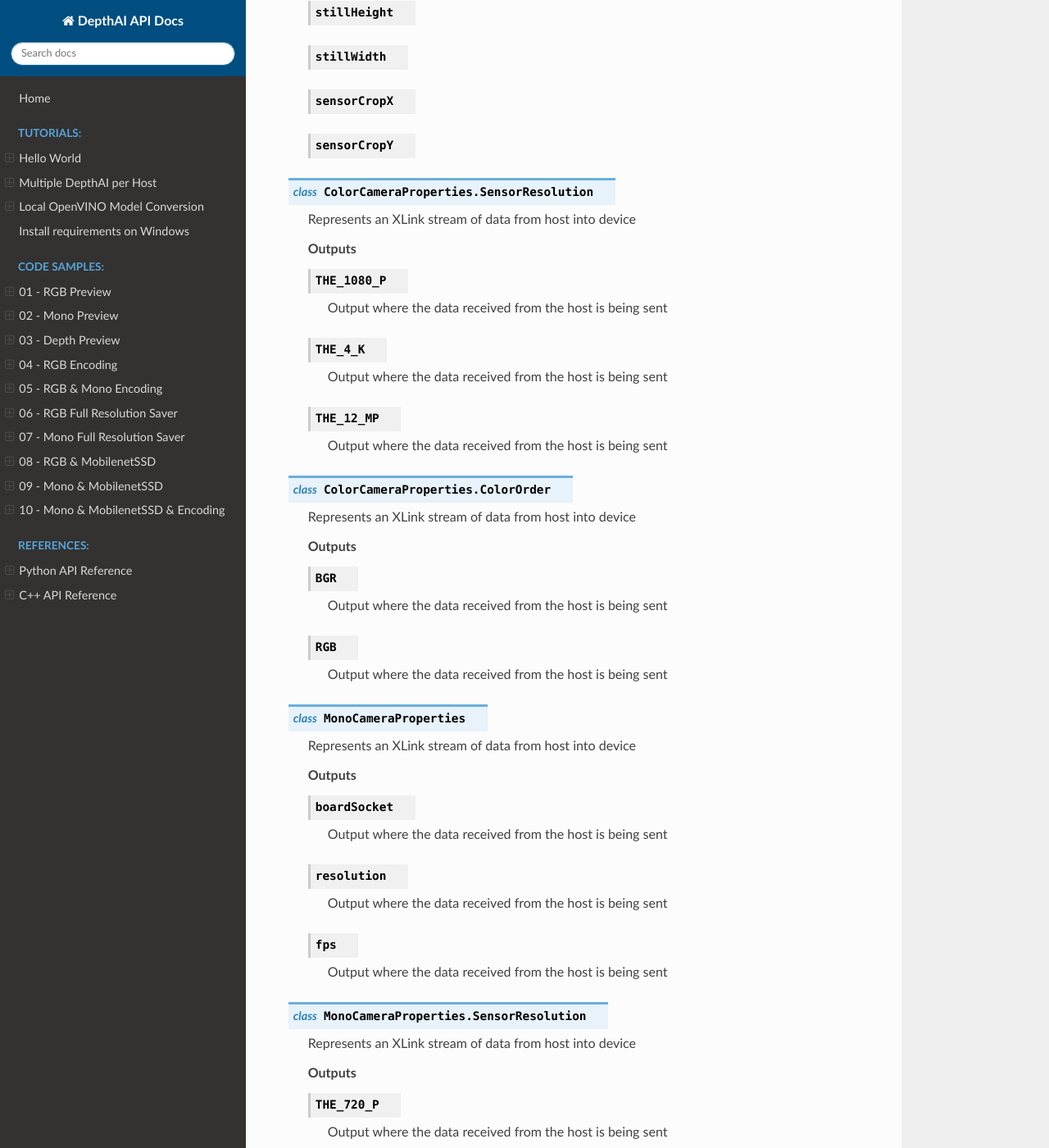
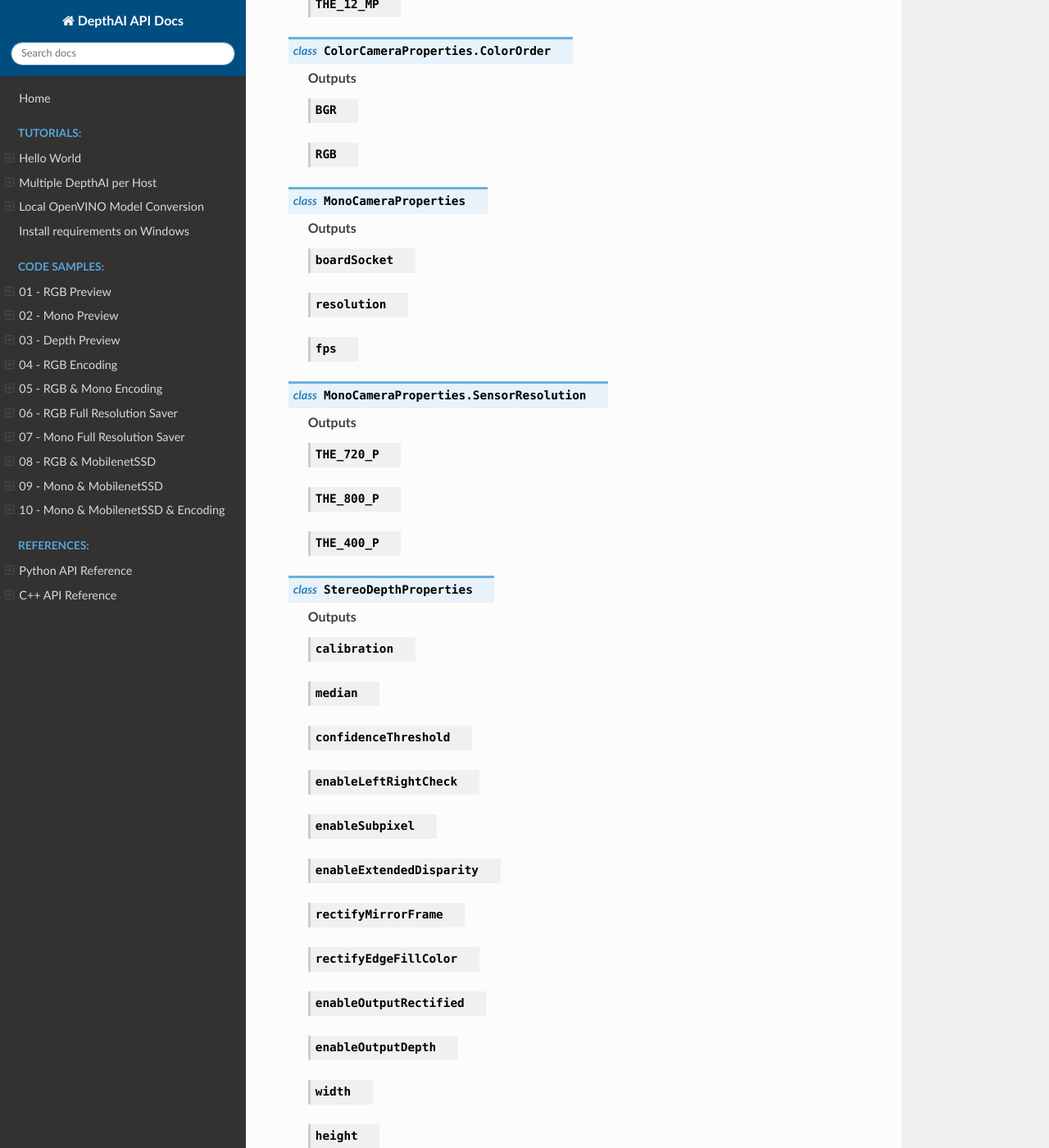
Before and after one commit to luxonis/depthai-python, a Sphinx documentation site: the page built from docs/source/references/python_nodes.rst, in a window 1280 px wide and 1400 px high, scrolled down 12660 px. Shown: the whole window at 82% size. Built offline with Sphinx 7.4.7 and the Read the Docs theme 2.0.0, drawn with Linux system fonts in a browser that asks for light colours; some of the changed text lies outside the part shown.

Commit message:
cleanup & toc fixes

```diff
--- a/docs/source/references/python_nodes.rst
+++ b/docs/source/references/python_nodes.rst
@@ -462,25 +462,17 @@
 .. class:: VideoEncoder
   :canonical: depthai.VideoEncoder
 
-  Represents an XLink stream of data from host into device
-
   **Inputs**
 
   .. attribute:: input
-
-    Output where the data received from the host is being sent
 
   **Outputs**
 
   .. attribute:: bitstream
 
-    Output where the data received from the host is being sent
-
   **Methods**
 
   .. function:: setDefaultProfilePreset()
-
-    Sets the stream name, needed for :func:`getInputQueue` to transfer data to it.
 
   .. function:: setNumFramesPool()
 
@@ -524,8 +516,6 @@
 .. class:: CameraBoardSocket
   :canonical: depthai.CameraBoardSocket
 
-  Represents an XLink stream of data from host into device
-
   **Outputs**
 
   .. attribute:: AUTO
@@ -540,37 +530,21 @@
 .. class:: ColorCameraProperties
   :canonical: depthai.ColorCameraProperties
 
-  Represents an XLink stream of data from host into device
-
   **Outputs**
 
   .. attribute:: boardSocket
 
-    Output where the data received from the host is being sent
-
   .. attribute:: colorOrder
-
-    Output where the data received from the host is being sent
 
   .. attribute:: interleaved
 
-    Output where the data received from the host is being sent
-
   .. attribute:: previewHeight
-
-    Output where the data received from the host is being sent
 
   .. attribute:: previewWidth
 
-    Output where the data received from the host is being sent
-
   .. attribute:: resolution
 
-    Output where the data received from the host is being sent
-
   .. attribute:: fps
-
-    Output where the data received from the host is being sent
 
   .. attribute:: videoHeight
 
@@ -588,97 +562,59 @@
 .. class:: ColorCameraProperties.SensorResolution
   :canonical: depthai.ColorCameraProperties.SensorResolution
 
-  Represents an XLink stream of data from host into device
-
   **Outputs**
 
   .. attribute:: THE_1080_P
 
-    Output where the data received from the host is being sent
-
   .. attribute:: THE_4_K
 
-    Output where the data received from the host is being sent
-
   .. attribute:: THE_12_MP
-
-    Output where the data received from the host is being sent
 
 
 .. class:: ColorCameraProperties.ColorOrder
   :canonical: depthai.ColorCameraProperties.ColorOrder
 
-  Represents an XLink stream of data from host into device
-
   **Outputs**
 
   .. attribute:: BGR
 
-    Output where the data received from the host is being sent
-
   .. attribute:: RGB
-
-    Output where the data received from the host is being sent
 
 
 .. class:: MonoCameraProperties
   :canonical: depthai.MonoCameraProperties
 
-  Represents an XLink stream of data from host into device
-
   **Outputs**
 
   .. attribute:: boardSocket
 
-    Output where the data received from the host is being sent
-
   .. attribute:: resolution
 
-    Output where the data received from the host is being sent
-
   .. attribute:: fps
-
-    Output where the data received from the host is being sent
 
 
 .. class:: MonoCameraProperties.SensorResolution
   :canonical: depthai.MonoCameraProperties.SensorResolution
 
-  Represents an XLink stream of data from host into device
-
   **Outputs**
 
   .. attribute:: THE_720_P
 
-    Output where the data received from the host is being sent
-
   .. attribute:: THE_800_P
 
-    Output where the data received from the host is being sent
-
   .. attribute:: THE_400_P
-
-    Output where the data received from the host is being sent
 
 
 .. class:: StereoDepthProperties
   :canonical: depthai.StereoDepthProperties
 
-  Represents an XLink stream of data from host into device
-
   **Outputs**
 
   .. attribute:: calibration
 
-    Output where the data received from the host is being sent
-
   .. attribute:: median
 
-    Output where the data received from the host is being sent
-
   .. attribute:: confidenceThreshold
-
-    Output where the data received from the host is being sent
 
   .. attribute:: enableLeftRightCheck
 
@@ -702,21 +638,13 @@
 .. class:: StereoDepthProperties.MedianFilter
   :canonical: depthai.StereoDepthProperties.MedianFilter
 
-  Represents an XLink stream of data from host into device
-
   **Outputs**
 
   .. attribute:: MEDIAN_OFF
 
-    Output where the data received from the host is being sent
-
   .. attribute:: KERNEL_3x3
 
-    Output where the data received from the host is being sent
-
   .. attribute:: KERNEL_5x5
-
-    Output where the data received from the host is being sent
 
   .. attribute:: KERNEL_7x7
 
@@ -724,21 +652,13 @@
 .. class:: VideoEncoderProperties
   :canonical: depthai.VideoEncoderProperties
 
-  Represents an XLink stream of data from host into device
-
   **Outputs**
 
   .. attribute:: bitrate
 
-    Output where the data received from the host is being sent
-
   .. attribute:: keyframeFrequency
 
-    Output where the data received from the host is being sent
-
   .. attribute:: maxBitrate
-
-    Output where the data received from the host is being sent
 
   .. attribute:: numBFrames
 
@@ -758,21 +678,13 @@
 .. class:: VideoEncoderProperties.Profile
   :canonical: depthai.VideoEncoderProperties.Profile
 
-  Represents an XLink stream of data from host into device
-
   **Outputs**
 
   .. attribute:: H264_BASELINE
 
-    Output where the data received from the host is being sent
-
   .. attribute:: H264_HIGH
 
-    Output where the data received from the host is being sent
-
   .. attribute:: H264_MAIN
-
-    Output where the data received from the host is being sent
 
   .. attribute:: H265_MAIN
 
@@ -782,13 +694,9 @@
 .. class:: VideoEncoderProperties.RateControlMode
   :canonical: depthai.VideoEncoderProperties.RateControlMode
 
-  Represents an XLink stream of data from host into device
-
   **Outputs**
 
   .. attribute:: CBR
-
-    Output where the data received from the host is being sent
 
   .. attribute:: VBR
 
@@ -796,19 +704,13 @@
 .. class:: SPIOut
   :canonical: depthai.SPIOut
 
-  Represents an XLink stream of data from host into device
-
   **Outputs**
 
   .. attribute:: input
 
   .. function:: setStreamName()
 
-    Sets the stream name, needed for :func:`getInputQueue` to transfer data to it.
-
   .. function:: setBusId()
-
-    Sets the stream name, needed for :func:`getInputQueue` to transfer data to it.
 
 
 
```
Also changed, not shown: other parts of docs/source/references/python_nodes.rst (+7 -1 lines), docs/source/references/python.rst (+9 -0 lines).
